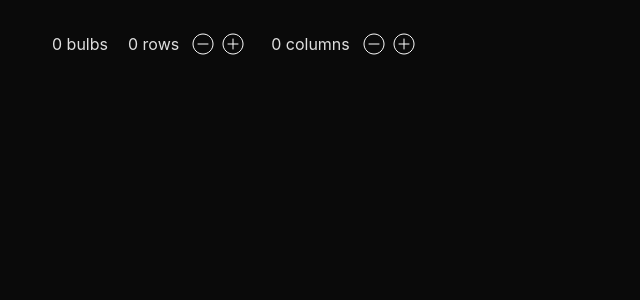
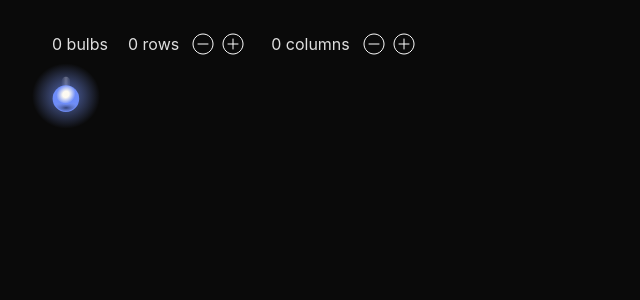
Before and after one commit to hansac91/lights-generator-app, a React (Vite) app: page / in a window 1280 px wide. Shown: the top 300 px of the page, without its empty margins (0-640 px from the left). Built offline with nearby package versions, Linux system fonts and the light colour scheme.

Commit message:
feat: create-single-light

```diff
--- a/src/App.jsx
+++ b/src/App.jsx
@@ -1,14 +1,19 @@
 import "./App.css";
 import { Counter } from "./components/Counter";
+import { Text } from "./components/Text";
+import { SingleLight } from "./components/SingleLight";
 
 function App() {
   return (
     <div>
       <nav className={"nav"}>
-        <p>0 bulbs</p>
+        <Text>0 bulbs</Text>
         <Counter count={0} text={"rows"} />
         <Counter count={0} text={"columns"} />
       </nav>
+      <div>
+        <SingleLight />
+      </div>
     </div>
   );
 }
--- /dev/null
+++ b/src/components/SingleLight.jsx
@@ -0,0 +1,15 @@
+import { useState } from "react";
+import LightOff from "/images/light-off.svg";
+import LightBlue from "/images/light-blue.svg";
+
+export const SingleLight = () => {
+  const [isOn, setOn] = useState(true);
+
+  const imageSrc = isOn ? LightBlue : LightOff;
+
+  const handleToggle = () => {
+    setOn(!isOn);
+  };
+
+  return <img onClick={handleToggle} src={imageSrc} alt="light off" />;
+};
```
Also changed, not shown: public/images/light-off.svg (added).
